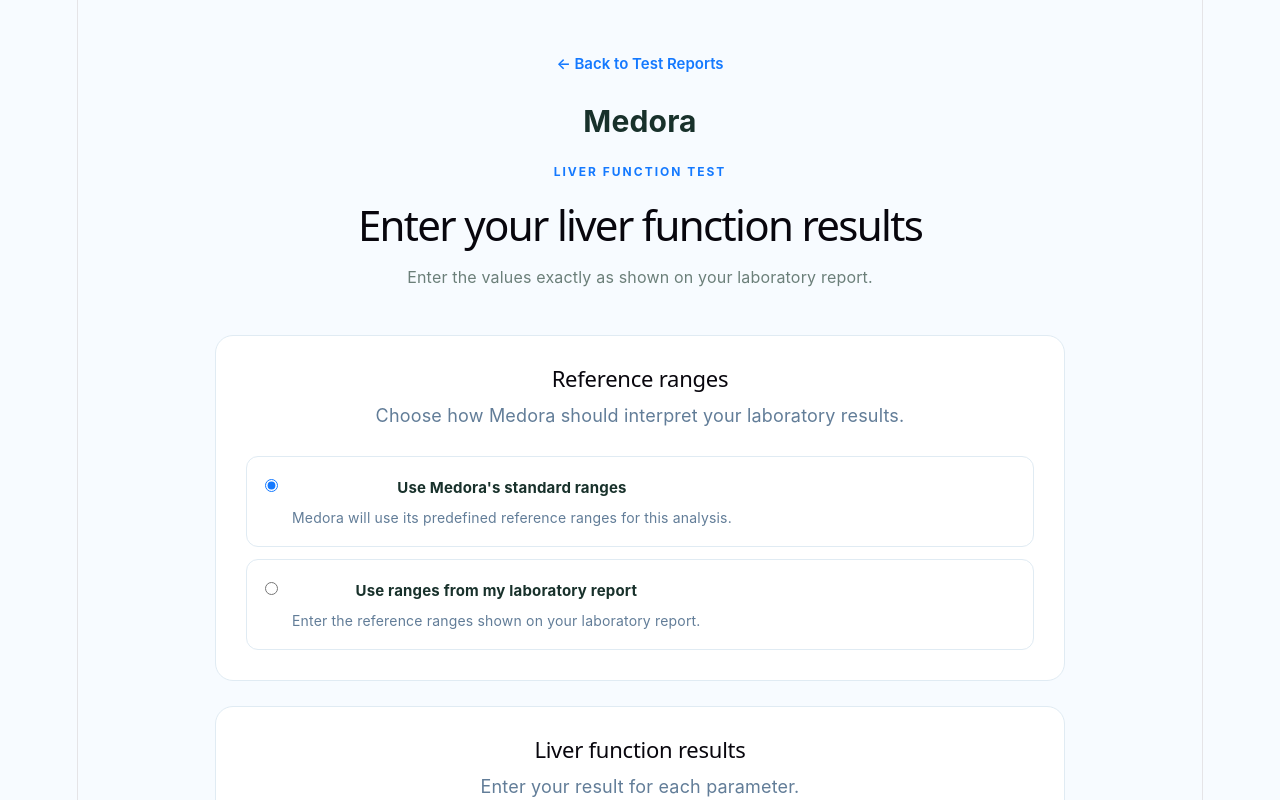
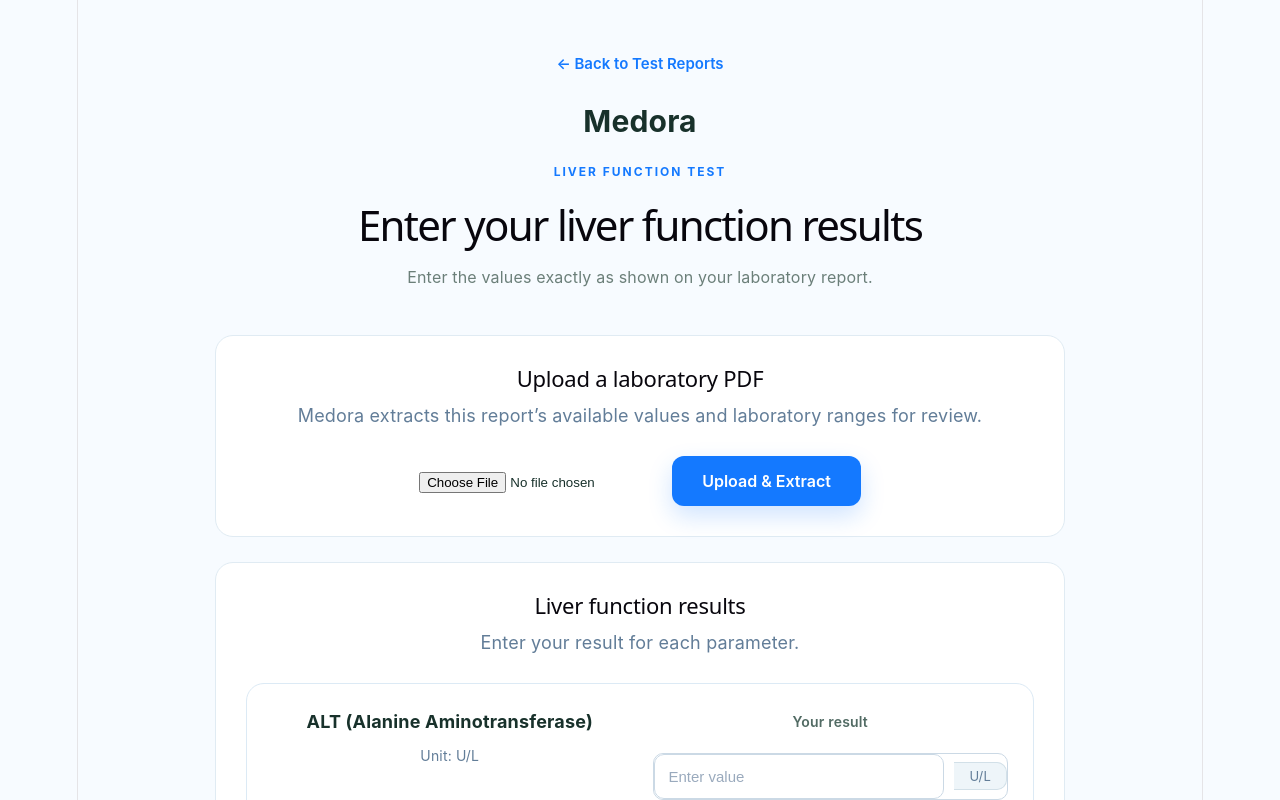
Before and after one commit to Pabasara-Ranasinghe/Medora, a React app in the folder frontend/: page /test-results/lft in a window 1280 px wide. Shown: the top 800 px of the page. Built offline with nearby package versions, Linux system fonts and the light colour scheme; the HTML template or start-up script is replaced by a standard one.

Commit message:
feat(frontend): integrate PDF review into liver reports

```diff
--- a/frontend/src/pages/LiverFunctionReport.jsx
+++ b/frontend/src/pages/LiverFunctionReport.jsx
@@ -1,6 +1,7 @@
 import { useState } from 'react'
 import { useNavigate } from 'react-router-dom'
 import './LiverFunctionReport.css'
+import LabPdfReview from '../components/LabPdfReview'
 
 function LiverFunctionReport() {
   const navigate = useNavigate()
@@ -27,6 +28,12 @@ function LiverFunctionReport() {
   const [aiExplanation, setAiExplanation] = useState('')
   const [aiLoading, setAiLoading] = useState(false)
   const [aiError, setAiError] = useState('')
+
+  const handlePdfResults = (items) => {
+    const fieldMap = { alt: 'alt', ast: 'ast', alp: 'alp', 'total-bilirubin': 'totalBilirubin', 'direct-bilirubin': 'directBilirubin', albumin: 'albumin' }
+    setResults((current) => ({ ...current, ...Object.fromEntries(items.filter((item) => fieldMap[item.id]).map((item) => [fieldMap[item.id], item.value])) }))
+    setError('')
+  }
 
   const parameters = [
     {
@@ -423,81 +430,10 @@ Requirements:
 
       {/* ================= FORM ================= */}
 
+      <LabPdfReview expectedCategory="lft" onResults={handlePdfResults} />
       <form onSubmit={handleSubmit}>
 
-        {/* ================= REFERENCE RANGES ================= */}
 
-        <div className="range-section">
-
-          <h2>
-            Reference ranges
-          </h2>
-
-          <p>
-            Choose how Medora should interpret your
-            laboratory results.
-          </p>
-
-          {/* Standard */}
-
-          <label className="range-option">
-
-            <input
-              type="radio"
-              name="rangeType"
-              value="standard"
-              checked={rangeType === 'standard'}
-              onChange={() => {
-                setRangeType('standard')
-                setLabRanges({})
-              }}
-            />
-
-            <div>
-
-              <strong>
-                Use Medora's standard ranges
-              </strong>
-
-              <span>
-                Medora will use its predefined
-                reference ranges for this analysis.
-              </span>
-
-            </div>
-
-          </label>
-
-          {/* Laboratory */}
-
-          <label className="range-option">
-
-            <input
-              type="radio"
-              name="rangeType"
-              value="laboratory"
-              checked={rangeType === 'laboratory'}
-              onChange={() =>
-                setRangeType('laboratory')
-              }
-            />
-
-            <div>
-
-              <strong>
-                Use ranges from my laboratory report
-              </strong>
-
-              <span>
-                Enter the reference ranges shown
-                on your laboratory report.
-              </span>
-
-            </div>
-
-          </label>
-
-        </div>
 
         {/* ================= RESULTS ================= */}
 
@@ -566,63 +502,7 @@ Requirements:
 
               {/* Laboratory ranges */}
 
-              {rangeType === 'laboratory' && (
 
-                <div className="lab-range">
-
-                  <label>
-                    My laboratory reference range
-                  </label>
-
-                  <div className="range-inputs">
-
-                    <input
-                      type="number"
-                      step="any"
-                      placeholder="Low"
-                      value={
-                        labRanges[
-                          parameter.id
-                        ]?.low || ''
-                      }
-                      onChange={(e) =>
-                        handleRangeChange(
-                          parameter.id,
-                          'low',
-                          e.target.value
-                        )
-                      }
-                      required
-                    />
-
-                    <span>
-                      to
-                    </span>
-
-                    <input
-                      type="number"
-                      step="any"
-                      placeholder="High"
-                      value={
-                        labRanges[
-                          parameter.id
-                        ]?.high || ''
-                      }
-                      onChange={(e) =>
-                        handleRangeChange(
-                          parameter.id,
-                          'high',
-                          e.target.value
-                        )
-                      }
-                      required
-                    />
-
-                  </div>
-
-                </div>
-
-              )}
 
             </div>
 
```
